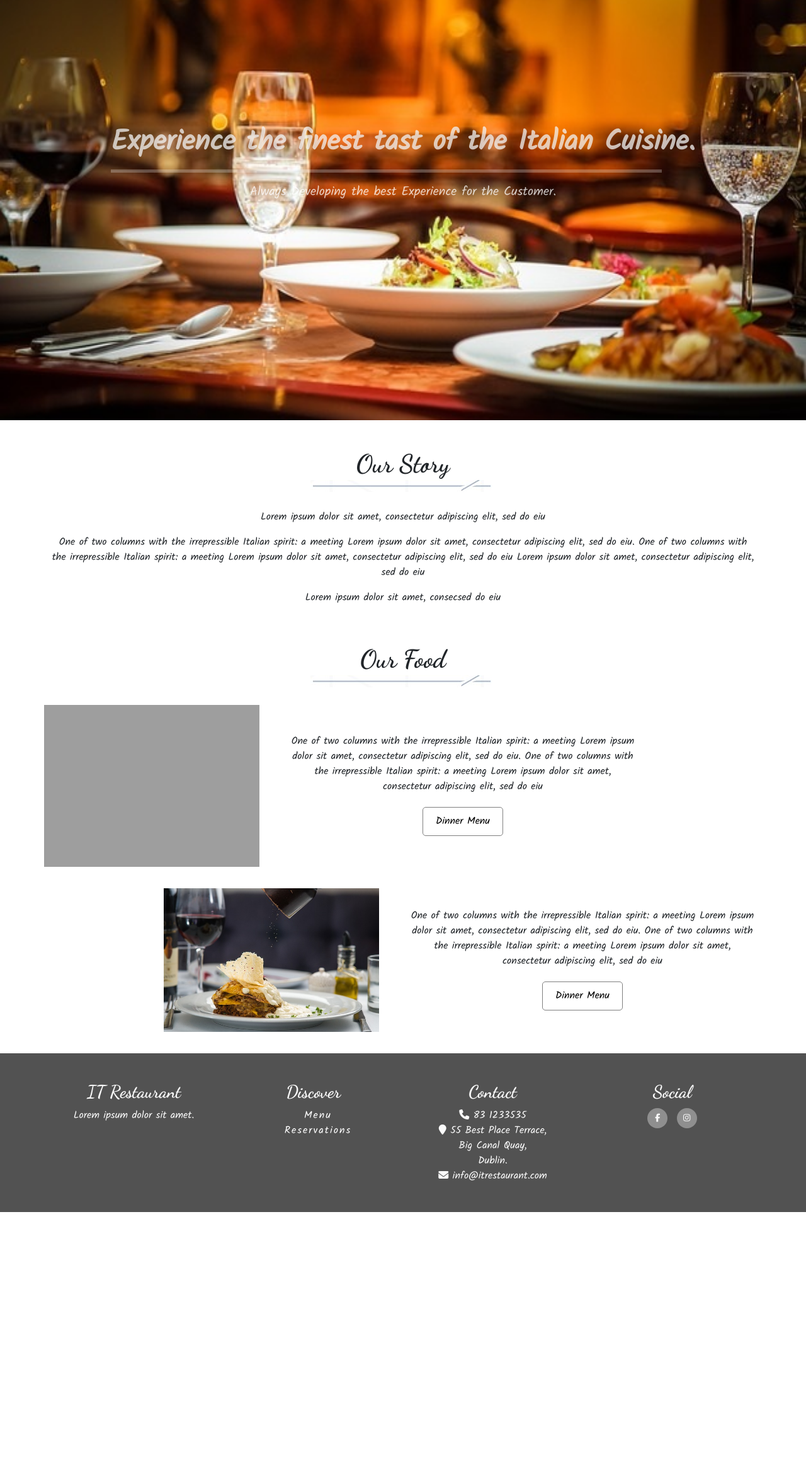
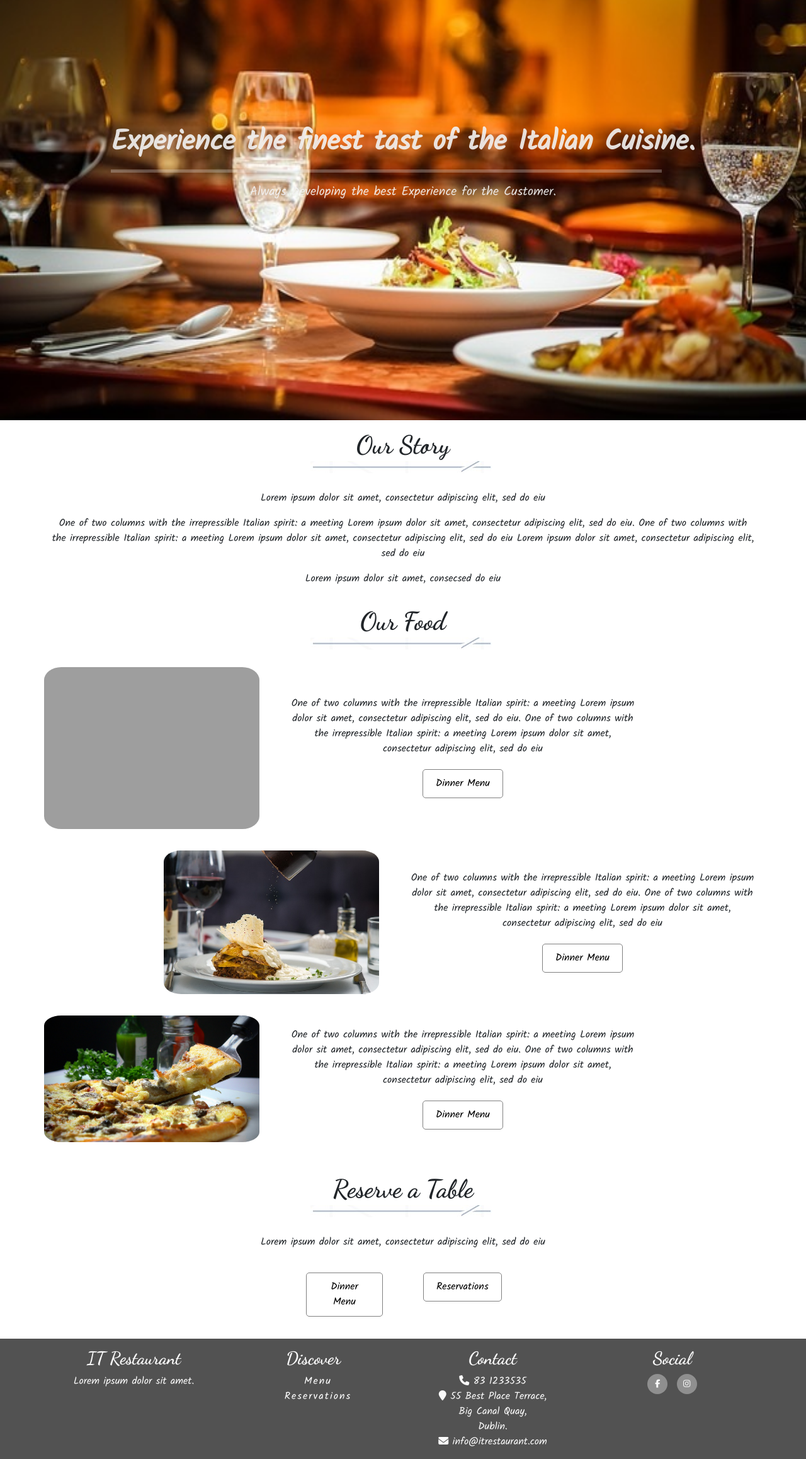
Before and after one commit to TCaldato/it-restaurant, a Django app: page / in a window 1280 px wide. Shown: the part 133-2449 px from the top of the page at 63% size. Before the commit the page ends 2057 px from the top, so only its background shows below. Run offline with Django 5.2, Linux system fonts and the light colour scheme; some libraries are stand-ins or nearby versions; grey boxes are pictures that could not be loaded.

Commit message:
Added Section on index.html with buttons for reservations and Menu, added pizz.jpg, fixed social media links

```diff
--- a/reservations/templates/reservations/create_booking.html
+++ b/reservations/templates/reservations/create_booking.html
@@ -1,5 +1,6 @@
 {% extends 'base.html' %}
 {% load static %}
+{% url 'index' as index_url %}
 {% block content %}
 <section class="d-flex flex-column justify-content-center align-items-center text-center min-vh-100">
     <div id="booking-form-container" class="row">
--- a/reservations/templates/reservations/edit_booking.html
+++ b/reservations/templates/reservations/edit_booking.html
@@ -1,5 +1,6 @@
 {% extends 'base.html' %}
 {% load static %}
+{% url 'index' as index_url %}
 {% block content %}
 <section class="d-flex flex-column justify-content-center align-items-center text-center min-vh-100">
     <div id="booking-form-container" class="row">
--- a/reservations/templates/reservations/views_reservation.html
+++ b/reservations/templates/reservations/views_reservation.html
@@ -1,5 +1,6 @@
 {% extends 'base.html' %}
 {% load static %}
+{% url 'index' as index_url %}
 {% url 'account_login' as login_url %}
 {% url 'account_signup' as signup_url %}
 {% url 'account_logout' as logout_url %}
--- a/restaurant/templates/restaurant/index.html
+++ b/restaurant/templates/restaurant/index.html
@@ -1,5 +1,6 @@
 {% extends 'base.html' %} {% block content %}
 {% load static %}
+{% url 'reservations' as reservations_url %}
 <!-- index.html content starts here -->
 
 <!-- Callout -->
@@ -90,6 +91,56 @@
             </p>
       </div>
     </div>
+    <div class="row justify-content-start">
+        <div class="col-4 food-pad-marg">
+            <img class="our-food-img " src="{% static 'img/pizza.jpg' %}" alt="pizza">
+        </div>
+        <div class="col-6 col-12 col-md-6 food-text">
+            <p>One of two columns with the irrepressible Italian spirit: a meeting
+                Lorem ipsum dolor sit amet, consectetur adipiscing elit, sed do eiu.
+                One of two columns with the irrepressible Italian spirit: a meeting
+                Lorem ipsum dolor sit amet, consectetur adipiscing elit, sed do eiu
+                <br>
+                <a class="dinner-menu" href="{% static 'img/dinner-menu.pdf' %}" target="_blank">
+                    Dinner Menu
+                </a>
+            </p>
+      </div>
+    </div>
+
+    <section class="container-wrapper">
+        <div class="container content-container">
+            <section>
+                <div class="row">
+                    <div class="col-12 page-header">
+                        <h2 class="story-title">Reserve a Table</h2>
+                        <img class="story-tile-line" src="{% static 'img/line.jpg' %}" alt="Line">
+                    </div>
+                </div>
+                <div class="row ">
+                    <div class="col-12">
+                        <div class="text-center story-text">
+                            <p>Lorem ipsum dolor sit amet, consectetur adipiscing elit, sed do eiu</p>
+                        </div>
+                    </div>
+                    <div class="container text-center">
+                        <div class="row justify-content-center">
+                            <div class="col-sm-3 col-lg-2">
+                                <a class="dinner-menu" href="{% static 'img/dinner-menu.pdf' %}" target="_blank">
+                                     Dinner Menu
+                                </a>
+                            </div>
+                            <div class="col-sm-3 col-lg-2">
+                                <a class="dinner-menu {% if request.path == reservations_url %}active{%endif%}"
+                                    aria-current="page" href="{% url 'reservations' %}" >Reservations</a>
+                            </div>
+                        </div>
+                    </div>
+                </div>
+            </section>
+        </div>
+    </section>
+
 </section>
 <!-- Our Food-->
 
--- a/static/css/style.css
+++ b/static/css/style.css
@@ -79,11 +79,6 @@ body {
     background-color: rgba(0, 0, 0, 0.25);
 }
 
-.content-container {
-    padding-top: 45px;
-    padding-bottom: 45px;
-}
-
 /* Navbar */
 
 .navalert-container {
@@ -123,6 +118,10 @@ body {
     color: #fff;
 }
 
+.nav-link:hover {
+    color: #e84610;
+}
+
 
 /* Jumbotron */
 
@@ -134,12 +133,12 @@ body {
     color: #f3f3f3;
     font-weight: bold;
     font-size: 45px;
-    opacity: .75;
+    opacity: .9;
 }
 
 .jumbotron .lead {
-    color: #fff;
-    opacity: .75;
+    color: #f3f3f3;
+    opacity: .9;
 }
 
 /* Block dividers */
@@ -196,6 +195,7 @@ body {
 .our-food-img {
     max-width: 90%;
     height: auto;
+    border-radius: 8%;
 }
 
 .food-pad-marg {
@@ -224,7 +224,7 @@ body {
 }
 
 .dinner-menu:hover {
-    background-color: gray;
+    background-color: #7c280c;
     color: #fff;
 }
 
@@ -235,6 +235,12 @@ footer {
     color: #fafafa;
     min-height: 90px;
     margin: 0;
+}
+
+.content-container {
+    padding-top: 15px;
+    padding-bottom: 15px;
+    border-radius: 8%;
 }
 
 .centralize-content{
--- a/templates/base.html
+++ b/templates/base.html
@@ -8,7 +8,8 @@
 <!-- Head -->
 <head>
     <meta charset="UTF-8">
-    <title>It Restaurant</title>
+    <a class="nav-link {% if request.path == index_url %}active{%endif%}"
+        aria-current="page" href="{% url 'index' %}" ><title>It Restaurant</title></a>
     <meta name="viewport" content="width=device-width, initial-scale=1.0">
 
     <!-- Bootstrap CSS -->
@@ -90,13 +91,13 @@
                 <h3>Social</h3>
                 <ul class="list-inline social-links">
                     <li class="list-inline-item">
-                        <a target="_blank" href="#">
+                        <a target="_blank" href="https://www.facebook.com/">
                             <i class="fa fa-facebook" aria-hidden="true"></i>
                             <span class="sr-only">Facebook</span>
                         </a>
                     </li>
                     <li class="list-inline-item">
-                        <a target="_blank" href="#">
+                        <a target="_blank" href="https://www.instagram.com/">
                             <i class="fa fa-instagram" aria-hidden="true"></i>
                             <span class="sr-only">Instagram</span>
                         </a>
```
Also changed, not shown: static/img/pizza.jpg (added).
